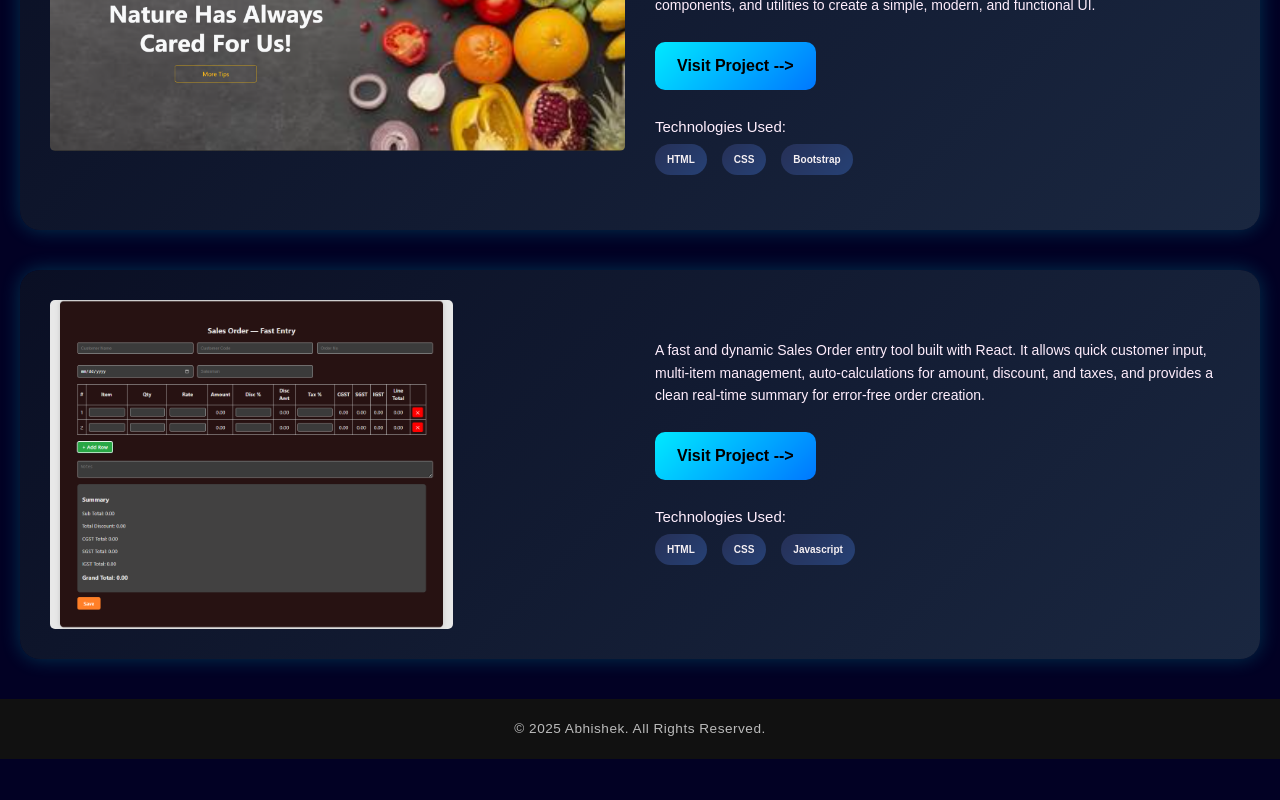
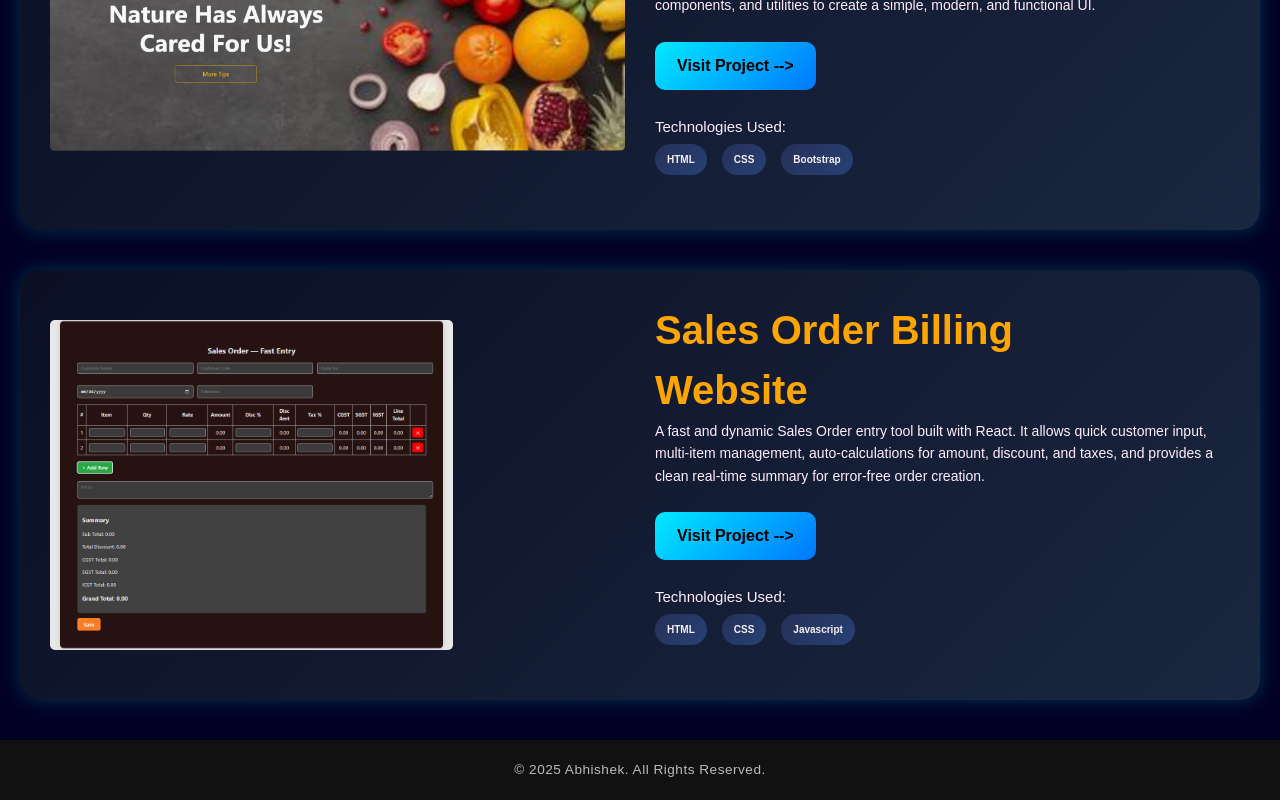
Before and after one commit to Abhi61-dotcom/portfolio, a React (Vite) app: page /projects in a window 1280 px wide. Shown: the part 2207-3007 px from the top of the page. Before the commit the page ends 2966 px from the top, so only its background shows below. Built offline with nearby package versions, Linux system fonts and the light colour scheme.

Commit message:
update billing project

```diff
--- a/src/Pagess/Projects/Projects.jsx
+++ b/src/Pagess/Projects/Projects.jsx
@@ -193,6 +193,10 @@ export const Projects = () => {
         </div>
         <div className="salesorderinfo">
           <div>
+            <div>
+              <div><strong style={{fontSize:"40px"}}>Sales Order Billing</strong></div>
+              <div><strong style={{fontSize:"40px"}}>Website</strong></div>
+            </div>
             <h2>
               A fast and dynamic Sales Order entry tool built with React. It
               allows quick customer input, multi-item management,
```
